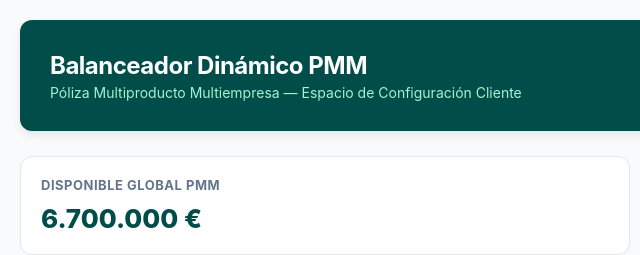
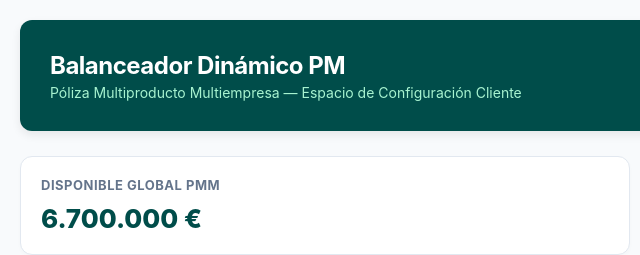
Before and after one commit to ricardoloria-droid/simulador__pm, a website: page simulador_pm_multiproducto.html in a window 1280 px wide. Shown: the top 255 px of the page, 0-640 px from the left. Drawn offline with Linux system fonts and the light colour scheme.

Commit message:
chore: corregir titulo h1 en simulador_pm_multiproducto.html de PMM a PM

```diff
--- a/simulador_pm_multiproducto.html
+++ b/simulador_pm_multiproducto.html
@@ -353,7 +353,7 @@
 
     <header>
         <div>
-            <h1>Balanceador Dinámico PMM</h1>
+            <h1>Balanceador Dinámico PM</h1>
             <p>Póliza Multiproducto Multiempresa — Espacio de Configuración Cliente</p>
         </div>
         <div class="global-control">
```
